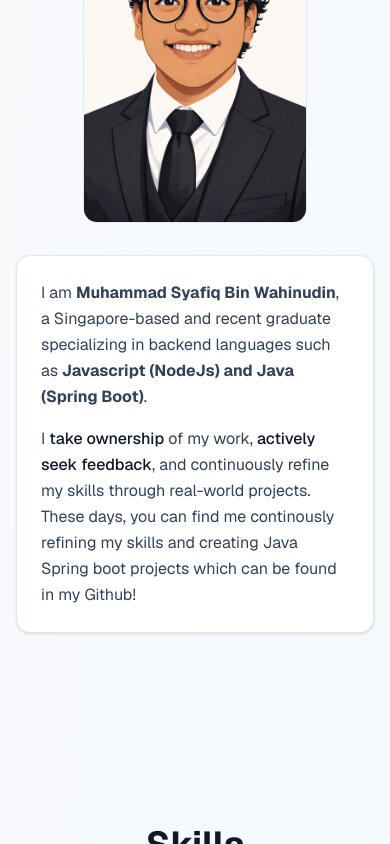
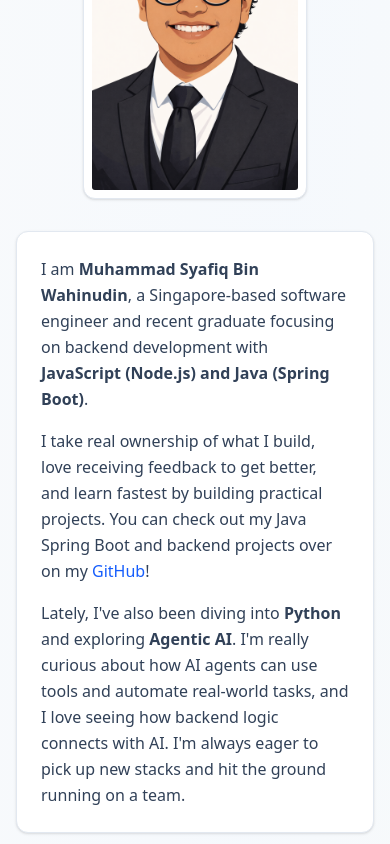
Before and after one commit to angelfila2/portfolio, a React (Vite) app: page / in a window 390 px wide. Shown: the part 1156-2000 px from the top of the page. Built offline with nearby package versions, Linux system fonts and the light colour scheme.

Commit message:
added skills + reduce bloat

```diff
--- a/src/components/About.jsx
+++ b/src/components/About.jsx
@@ -2,43 +2,53 @@ import avatar from "../assets/portfolio.png";
 
 const About = () => {
   return (
-    <section
-      id="about"
-      className="min-h-screen container mx-auto px-4 py-24 md:py-32"
-    >
+    <section id="about" className="container mx-auto px-4 py-20 md:py-28">
       <div className="max-w-5xl mx-auto">
         <h2 className="text-4xl md:text-5xl font-bold text-slate-900 mb-10 text-center">
           About Me
         </h2>
 
         <div className="flex flex-col md:flex-row gap-8 md:gap-10 items-center md:items-stretch">
-          <div className="w-56 md:w-72 shrink-0">
+          {/* Avatar Picture */}
+          <div className="w-56 md:w-72 shrink-0 flex items-center justify-center">
             <img
               src={avatar}
-              alt="Profile"
-              className="w-full h-auto rounded-xl border border-slate-200"
+              alt="Muhammad Syafiq"
+              className="w-full h-auto rounded-xl border border-slate-200 shadow-sm bg-white p-2"
             />
           </div>
 
-          {/* Text card */}
-          <div className="w-full rounded-xl border border-slate-200 bg-white shadow-sm p-6 md:p-8 flex flex-col justify-center">
-            <p className="text-base text-slate-700 leading-relaxed mb-4">
-              I am <b>Muhammad Syafiq Bin Wahinudin</b>, a Singapore-based and
-              recent graduate specializing in backend languages such as
-              <b> Javascript (NodeJs) and Java (Spring Boot)</b>.
+          {/* Text Card */}
+          <div className="w-full rounded-xl border border-slate-200 bg-white shadow-sm p-6 md:p-8 flex flex-col justify-center space-y-4">
+            <p className="text-base sm:text-lg text-slate-700 leading-relaxed">
+              I am <b>Muhammad Syafiq Bin Wahinudin</b>, a Singapore-based
+              software engineer and recent graduate focusing on backend
+              development with{" "}
+              <b>JavaScript (Node.js) and Java (Spring Boot)</b>.
             </p>
 
-            <p className="text-base text-slate-700 leading-relaxed">
-              I{" "}
-              <span className="font-medium text-slate-900">take ownership</span>{" "}
-              of my work,{" "}
-              <span className="font-medium text-slate-900">
-                actively seek feedback
-              </span>
-              , and continuously refine my skills through real-world projects.
-              These days, you can find me continously refining my skills and
-              creating Java Spring boot projects which can be found in my
-              Github!
+            <p className="text-base sm:text-lg text-slate-700 leading-relaxed">
+              I take real ownership of what I build, love receiving feedback to
+              get better, and learn fastest by building practical projects. You
+              can check out my Java Spring Boot and backend projects over on my{" "}
+              <a
+                href="https://github.com/angelfila2"
+                target="_blank"
+                rel="noopener noreferrer"
+                className="font-medium text-blue-600 hover:underline"
+              >
+                GitHub
+              </a>
+              !
+            </p>
+
+            {/* Natural & Grounded Python / Agentic AI Paragraph */}
+            <p className="text-base sm:text-lg text-slate-700 leading-relaxed">
+              Lately, I've also been diving into <b>Python</b> and exploring{" "}
+              <b>Agentic AI</b>. I'm really curious about how AI agents can use
+              tools and automate real-world tasks, and I love seeing how backend
+              logic connects with AI. I'm always eager to pick up new stacks and
+              hit the ground running on a team.
             </p>
           </div>
         </div>
--- a/src/components/SkillCard.jsx
+++ b/src/components/SkillCard.jsx
@@ -13,32 +13,47 @@ const SKILLS = {
   },
   react: {
     label: "React",
-    icon: "https://cdn.jsdelivr.net/gh/devicons/devicon@latest/icons/react/react-original-wordmark.svg",
+    icon: "https://cdn.jsdelivr.net/gh/devicons/devicon@latest/icons/react/react-original.svg",
   },
   node: {
-    label: "Node",
-    icon: "https://cdn.jsdelivr.net/gh/devicons/devicon@latest/icons/nodejs/nodejs-original-wordmark.svg",
+    label: "Node.js",
+    icon: "https://cdn.jsdelivr.net/gh/devicons/devicon@latest/icons/nodejs/nodejs-original.svg",
+  },
+  spring: {
+    label: "Spring Boot",
+    icon: "https://cdn.jsdelivr.net/gh/devicons/devicon@latest/icons/spring/spring-original.svg",
+  },
+  langchain: {
+    label: "LangChain (AI)",
+    icon: "https://cdn.simpleicons.org/langchain/1C3C3C",
+  },
+  mongodb: {
+    label: "MongoDB",
+    icon: "https://cdn.jsdelivr.net/gh/devicons/devicon@latest/icons/mongodb/mongodb-original.svg",
+  },
+  mysql: {
+    label: "MySQL",
+    icon: "https://cdn.jsdelivr.net/gh/devicons/devicon@latest/icons/mysql/mysql-original.svg",
+  },
+  postgres: {
+    label: "PostgreSQL",
+    icon: "https://cdn.jsdelivr.net/gh/devicons/devicon@latest/icons/postgresql/postgresql-original.svg",
+  },
+  pega: {
+    label: "Pega Systems",
+    svg: (
+      <svg viewBox="0 0 24 24" fill="none" className="w-full h-full">
+        <rect width="24" height="24" rx="6" fill="#002855" />
+        <path
+          d="M7 17V7h4.8c2.2 0 3.7 1.4 3.7 3.5s-1.5 3.5-3.7 3.5H9.5V17H7zm2.5-5.5h2.2c1 0 1.6-.6 1.6-1.5s-.6-1.5-1.6-1.5H9.5v3z"
+          fill="#FFFFFF"
+        />
+      </svg>
+    ),
   },
   git: {
     label: "Git",
-    icon: "https://cdn.jsdelivr.net/gh/devicons/devicon@latest/icons/git/git-original-wordmark.svg",
-  },
-  mongodb: {
-    label: "MongoDB",
-    icon: "https://cdn.jsdelivr.net/gh/devicons/devicon@latest/icons/mongodb/mongodb-original-wordmark.svg",
-  },
-  mysql: {
-    label: "MySQL",
-    icon: "https://cdn.jsdelivr.net/gh/devicons/devicon@latest/icons/mysql/mysql-original-wordmark.svg",
-  },
-  postgres: {
-    label: "Postgres",
-    icon: "https://cdn.jsdelivr.net/gh/devicons/devicon@latest/icons/postgresql/postgresql-original-wordmark.svg",
-  },
-
-  spring: {
-    label: "Spring Boot",
-    icon: "https://cdn.jsdelivr.net/gh/devicons/devicon@latest/icons/spring/spring-original-wordmark.svg",
+    icon: "https://cdn.jsdelivr.net/gh/devicons/devicon@latest/icons/git/git-original.svg",
   },
 };
 
@@ -49,20 +64,31 @@ const SkillCard = ({ language, size = "md" }) => {
   const sizeStyles =
     size === "sm"
       ? {
-          container: "px-3 py-2 gap-2 text-xs",
-          icon: "h-4 w-4",
+          container: "px-3 py-1.5 gap-2 text-xs",
+          icon: "h-4 w-4 shrink-0",
         }
       : {
           container: "px-4 py-3 gap-3 text-sm",
-          icon: "h-6 w-6",
+          icon: "h-6 w-6 shrink-0",
         };
 
   return (
     <div
-      className={`flex items-center rounded-xl bg-slate-100 shadow-sm ring-1 ring-slate-200 transition hover:bg-slate-200 ${sizeStyles.container}`}
+      className={`flex items-center rounded-xl bg-slate-50 border border-slate-200/80 shadow-2xs transition-all duration-150 hover:bg-slate-100/90 hover:border-slate-300 ${sizeStyles.container}`}
     >
-      <img src={skill.icon} alt={skill.label} className={sizeStyles.icon} />
-      <span className="font-medium text-gray-800">{skill.label}</span>
+      <div className={sizeStyles.icon}>
+        {skill.svg ? (
+          skill.svg
+        ) : (
+          <img
+            src={skill.icon}
+            alt={skill.label}
+            className="w-full h-full object-contain"
+            loading="lazy"
+          />
+        )}
+      </div>
+      <span className="font-medium text-slate-800">{skill.label}</span>
     </div>
   );
 };
--- a/src/components/Skills.jsx
+++ b/src/components/Skills.jsx
@@ -4,43 +4,58 @@ const Skills = () => {
   return (
     <section
       id="skills"
-      className="min-h-screen container mx-auto px-4 py-24 md:py-32"
+      className="container mx-auto px-4 py-20 md:py-28 scroll-mt-16"
     >
-      <div className="max-w-5xl mx-auto">
-        <h2 className="text-4xl md:text-5xl font-bold text-slate-900 mb-10 text-center">
-          Skills
-        </h2>
+      <div className="max-w-6xl mx-auto">
+        <div className="text-center mb-12">
+          <h2 className="text-4xl md:text-5xl font-bold text-slate-900 mb-3">
+            Technical Skills
+          </h2>
+          <p className="text-slate-600 text-lg max-w-2xl mx-auto">
+            Tools, languages, and frameworks I use to build backend systems and
+            applications.
+          </p>
+        </div>
 
-        {/* GRID */}
+        {/* 3-Column Balanced Skills Grid */}
         <div className="grid grid-cols-1 md:grid-cols-2 lg:grid-cols-3 gap-6 items-stretch">
-          {/* LANGUAGES */}
-          <div className="h-full rounded-xl border border-slate-200 bg-white shadow-sm p-10 md:p-12 flex flex-col gap-6">
-            <h1 className="text-3xl font-bold min-h-[72px]">Languages</h1>
-
-            <SkillCard language="javascript" />
-            <SkillCard language="java" />
-            <SkillCard language="python" />
+          {/* 1. LANGUAGES */}
+          <div className="rounded-2xl border border-slate-200 bg-white shadow-sm p-6 sm:p-8 flex flex-col gap-4">
+            <h3 className="text-xl font-bold text-slate-900 pb-3 border-b border-slate-100">
+              Languages
+            </h3>
+            <div className="flex flex-col gap-3">
+              <SkillCard language="java" />
+              <SkillCard language="javascript" />
+              <SkillCard language="python" />
+            </div>
           </div>
 
-          {/* FRAMEWORKS */}
-          <div className="h-full rounded-xl border border-slate-200 bg-white shadow-sm p-10 md:p-12 flex flex-col gap-6">
-            <h1 className="text-3xl font-bold min-h-[72px]">Frameworks</h1>
-
-            <SkillCard language="react" />
-            <SkillCard language="node" />
-            <SkillCard language="spring" />
+          {/* 2. FRAMEWORKS & AI */}
+          <div className="rounded-2xl border border-slate-200 bg-white shadow-sm p-6 sm:p-8 flex flex-col gap-4">
+            <h3 className="text-xl font-bold text-slate-900 pb-3 border-b border-slate-100">
+              Frameworks & AI
+            </h3>
+            <div className="flex flex-col gap-3">
+              <SkillCard language="spring" />
+              <SkillCard language="node" />
+              <SkillCard language="langchain" />
+              <SkillCard language="react" />
+            </div>
           </div>
 
-          {/* DATABASE & TOOLS */}
-          <div className="h-full rounded-xl border border-slate-200 bg-white shadow-sm p-10 md:p-12 flex flex-col gap-6">
-            <h1 className="text-3xl font-bold min-h-[72px]">
-              Database and Tools
-            </h1>
-
-            <SkillCard language="mongodb" />
-            <SkillCard language="mysql" />
-            <SkillCard language="postgres" />
-            <SkillCard language="git" />
+          {/* 3. DATABASES & PLATFORMS */}
+          <div className="rounded-2xl border border-slate-200 bg-white shadow-sm p-6 sm:p-8 flex flex-col gap-4">
+            <h3 className="text-xl font-bold text-slate-900 pb-3 border-b border-slate-100">
+              Databases & Platforms
+            </h3>
+            <div className="flex flex-col gap-3">
+              <SkillCard language="postgres" />
+              <SkillCard language="mysql" />
+              <SkillCard language="mongodb" />
+              <SkillCard language="pega" />
+              <SkillCard language="git" />
+            </div>
           </div>
         </div>
       </div>
--- a/src/index.css
+++ b/src/index.css
@@ -1,129 +1,5 @@
 @import "tailwindcss";
 @import "tw-animate-css";
-
-@custom-variant dark (&:is(.dark *));
-
-:root {
-  --background: oklch(0.99 0.005 240);
-  --foreground: oklch(0.15 0.01 240);
-  --card: oklch(1 0 0);
-  --card-foreground: oklch(0.15 0.01 240);
-  --popover: oklch(1 0 0);
-  --popover-foreground: oklch(0.15 0.01 240);
-  --primary: oklch(0.48 0.18 250);
-  --primary-foreground: oklch(0.99 0.005 240);
-  --secondary: oklch(0.95 0.01 240);
-  --secondary-foreground: oklch(0.15 0.01 240);
-  --muted: oklch(0.95 0.01 240);
-  --muted-foreground: oklch(0.5 0.01 240);
-  --accent: oklch(0.92 0.05 40);
-  --accent-foreground: oklch(0.25 0.08 35);
-  --destructive: oklch(0.577 0.245 27.325);
-  --destructive-foreground: oklch(0.99 0.005 240);
-  --border: oklch(0.88 0.01 240);
-  --input: oklch(0.88 0.01 240);
-  --ring: oklch(0.48 0.18 250);
-  --chart-1: oklch(0.48 0.18 250);
-  --chart-2: oklch(0.65 0.15 40);
-  --chart-3: oklch(0.35 0.08 240);
-  --chart-4: oklch(0.7 0.12 250);
-  --chart-5: oklch(0.55 0.18 35);
-  --radius: 0.625rem;
-  --sidebar: oklch(0.985 0 0);
-  --sidebar-foreground: oklch(0.145 0 0);
-  --sidebar-primary: oklch(0.205 0 0);
-  --sidebar-primary-foreground: oklch(0.985 0 0);
-  --sidebar-accent: oklch(0.97 0 0);
-  --sidebar-accent-foreground: oklch(0.205 0 0);
-  --sidebar-border: oklch(0.922 0 0);
-  --sidebar-ring: oklch(0.708 0 0);
-}
-
-.dark {
-  --background: oklch(0.15 0.01 240);
-  --foreground: oklch(0.98 0.005 240);
-  --card: oklch(0.18 0.01 240);
-  --card-foreground: oklch(0.98 0.005 240);
-  --popover: oklch(0.18 0.01 240);
-  --popover-foreground: oklch(0.98 0.005 240);
-  --primary: oklch(0.58 0.18 250);
-  --primary-foreground: oklch(0.99 0.005 240);
-  --secondary: oklch(0.25 0.01 240);
-  --secondary-foreground: oklch(0.98 0.005 240);
-  --muted: oklch(0.25 0.01 240);
-  --muted-foreground: oklch(0.65 0.01 240);
-  --accent: oklch(0.35 0.08 40);
-  --accent-foreground: oklch(0.98 0.005 240);
-  --destructive: oklch(0.45 0.2 27);
-  --destructive-foreground: oklch(0.98 0.005 240);
-  --border: oklch(0.25 0.01 240);
-  --input: oklch(0.25 0.01 240);
-  --ring: oklch(0.58 0.18 250);
-  --chart-1: oklch(0.58 0.18 250);
-  --chart-2: oklch(0.75 0.15 40);
-  --chart-3: oklch(0.45 0.08 240);
-  --chart-4: oklch(0.8 0.12 250);
-  --chart-5: oklch(0.65 0.18 35);
-  --sidebar: oklch(0.205 0 0);
-  --sidebar-foreground: oklch(0.985 0 0);
-  --sidebar-primary: oklch(0.488 0.243 264.376);
-  --sidebar-primary-foreground: oklch(0.985 0 0);
-  --sidebar-accent: oklch(0.269 0 0);
-  --sidebar-accent-foreground: oklch(0.985 0 0);
-  --sidebar-border: oklch(0.269 0 0);
-  --sidebar-ring: oklch(0.439 0 0);
-}
-
-@theme inline {
-  /* optional: --font-sans, --font-serif, --font-mono if they are applied in the layout.tsx */
-  --font-sans: "Geist", "Geist Fallback";
-  --font-mono: "Geist Mono", "Geist Mono Fallback";
-  --color-background: var(--background);
-  --color-foreground: var(--foreground);
-  --color-card: var(--card);
-  --color-card-foreground: var(--card-foreground);
-  --color-popover: var(--popover);
-  --color-popover-foreground: var(--popover-foreground);
-  --color-primary: var(--primary);
-  --color-primary-foreground: var(--primary-foreground);
-  --color-secondary: var(--secondary);
-  --color-secondary-foreground: var(--secondary-foreground);
-  --color-muted: var(--muted);
-  --color-muted-foreground: var(--muted-foreground);
-  --color-accent: var(--accent);
-  --color-accent-foreground: var(--accent-foreground);
-  --color-destructive: var(--destructive);
-  --color-destructive-foreground: var(--destructive-foreground);
-  --color-border: var(--border);
-  --color-input: var(--input);
-  --color-ring: var(--ring);
-  --color-chart-1: var(--chart-1);
-  --color-chart-2: var(--chart-2);
-  --color-chart-3: var(--chart-3);
-  --color-chart-4: var(--chart-4);
-  --color-chart-5: var(--chart-5);
-  --radius-sm: calc(var(--radius) - 4px);
-  --radius-md: calc(var(--radius) - 2px);
-  --radius-lg: var(--radius);
-  --radius-xl: calc(var(--radius) + 4px);
-  --color-sidebar: var(--sidebar);
-  --color-sidebar-foreground: var(--sidebar-foreground);
-  --color-sidebar-primary: var(--sidebar-primary);
-  --color-sidebar-primary-foreground: var(--sidebar-primary-foreground);
-  --color-sidebar-accent: var(--sidebar-accent);
-  --color-sidebar-accent-foreground: var(--sidebar-accent-foreground);
-  --color-sidebar-border: var(--sidebar-border);
-  --color-sidebar-ring: var(--sidebar-ring);
-}
-
-@layer base {
-  * {
-    @apply border-border outline-ring/50;
-  }
-  body {
-    @apply bg-background text-foreground;
-  }
-}
 
 @keyframes wave {
   0% {
```
Also changed, not shown: src/components/Contact.jsx (+20 -17 lines), src/components/Projects.jsx (+44 -25 lines).
